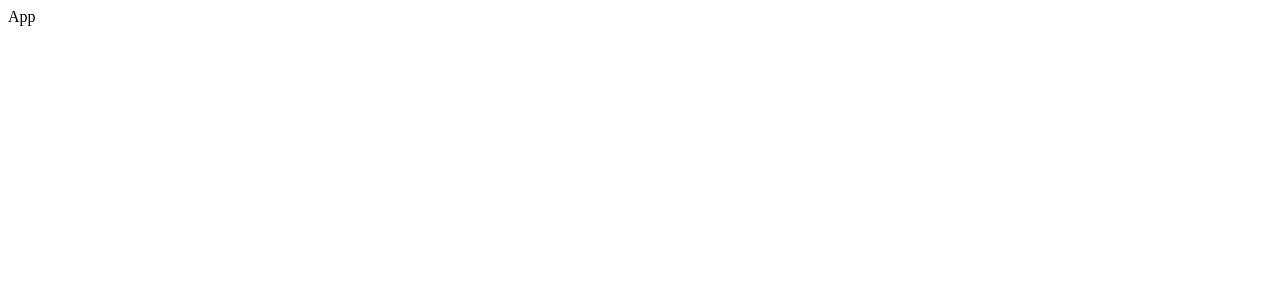
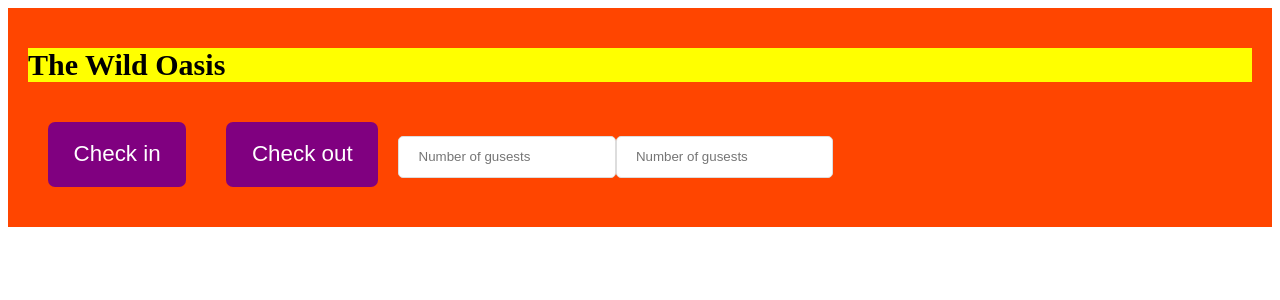
Before and after one commit to AusBruce/wild-oasis, a React (Vite) app in the folder wild-oasis/: page / in a window 1280 px wide. Shown: the top 300 px of the page. Built offline with nearby package versions, Linux system fonts and the light colour scheme.

Commit message:
introduct to styled component

```diff
--- a/wild-oasis/package.json
+++ b/wild-oasis/package.json
@@ -11,7 +11,8 @@
   },
   "dependencies": {
     "react": "^18.2.0",
-    "react-dom": "^18.2.0"
+    "react-dom": "^18.2.0",
+    "styled-components": "^6.1.15"
   },
   "devDependencies": {
     "@types/react": "^18.2.15",
--- a/wild-oasis/src/App.jsx
+++ b/wild-oasis/src/App.jsx
@@ -1,8 +1,56 @@
 // import React from 'react'
+
+import styled from "styled-components"
+
+const H1= styled.h1`
+font-size: 30px;
+font-weight: 600;
+background-color: yellow;
+
+`;
+
+const Button = styled.button`
+  font-size: 1.4rem;
+  padding: 1.2rem 1.6rem;
+  font-weight:500;
+  border: none;
+  border-radius: 7px;
+  background-color: purple;
+  color: white;
+  margin: 20px;
+  cursor: pointer;
+`;
+
+
+const Input = styled.input`
+  border: 1px solid #ddd;
+  border-radius: 5px;
+  padding: 0.8rem 1.2rem;
+`
+
+
+const StyledApp= styled.div`
+
+  background-color: orangered;
+  padding: 20px;
+`
+
 
 const App = () => {
   return (
-    <div>App</div>
+  <StyledApp>
+    <div>
+     <H1>The Wild Oasis</H1>
+
+     <Button onClick={()=>alert('Check in')}>Check in</Button>
+
+     <Button onClick={()=>alert('Check out')}>Check out</Button>
+
+     <Input type="number" placeholder="Number of gusests"></Input>
+
+     <Input type="number" placeholder="Number of gusests"></Input>
+      </div>
+      </StyledApp>
   )
 }
 
```
Also changed, not shown: 1 other file (tests, documents, lock files or other folders).
